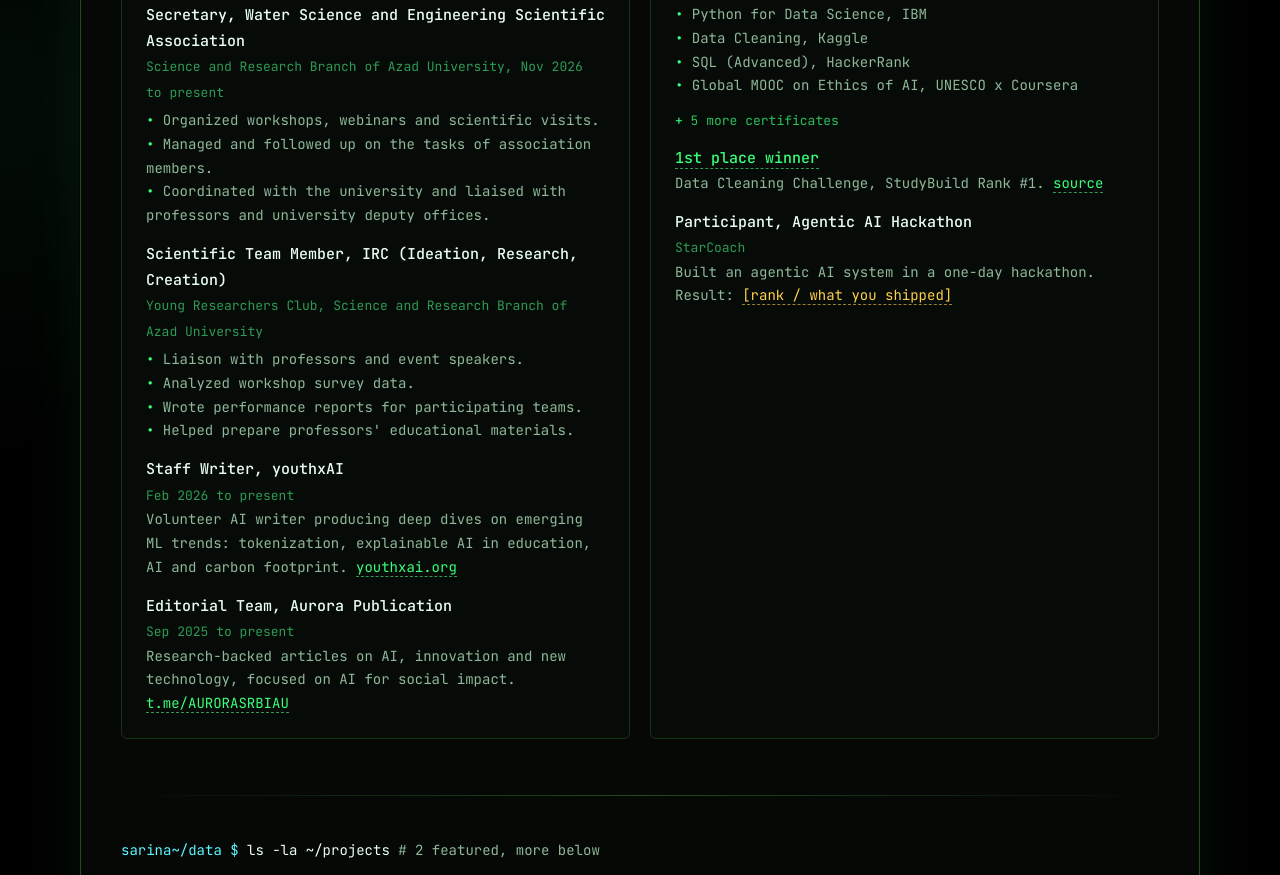
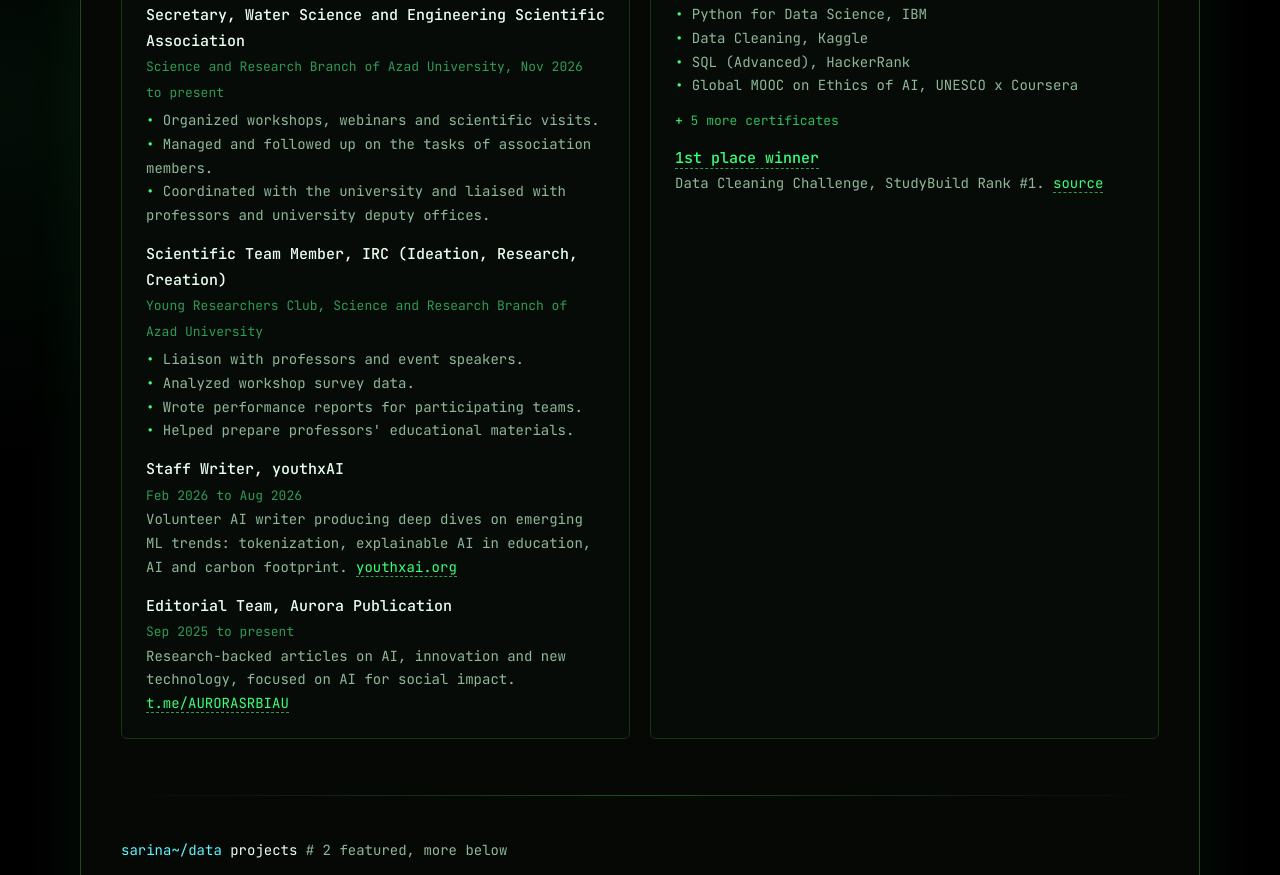
Before and after one commit to sarinanemati/sarinanemati.github.io, a plain HTML site: page index (2).html in a window 1280 px wide. Shown: the part 1625-2500 px from the top of the page. Drawn offline with Linux system fonts and the light colour scheme.

Commit message:
Update index (2).html

```diff
--- a/index (2).html
+++ b/index (2).html
@@ -10,7 +10,6 @@
 <meta property="og:url" content="https://sarinanemati.github.io/">
 <meta property="og:title" content="Sarina Nemati | Data Science Portfolio">
 <meta property="og:description" content="Computer Science student seeking a data science or ML internship. Projects in Python, ML and analytics.">
-<!-- TODO: put a 1200x630 image at images/og.png -->
 <meta property="og:image" content="https://sarinanemati.github.io/images/og.png">
 <meta name="twitter:card" content="summary_large_image">
 <meta name="twitter:title" content="Sarina Nemati | Data Science Portfolio">
@@ -324,7 +323,7 @@ html{scroll-behavior:auto}
 <li>Wrote performance reports for participating teams.</li>
 <li>Helped prepare professors' educational materials.</li>
 </ul></div>
-<div class="item"><b>Staff Writer, youthxAI</b><em>Feb 2026 to present</em>
+<div class="item"><b>Staff Writer, youthxAI</b><em> Feb 2026 to Aug 2026 </em>
 <p>Volunteer AI writer producing deep dives on emerging ML trends: tokenization, explainable AI in education, AI and carbon footprint. <a href="https://youthxai.org" target="_blank" rel="noopener">youthxai.org</a></p></div>
 <div class="item"><b>Editorial Team, Aurora Publication</b><em>Sep 2025 to present</em>
 <p>Research-backed articles on AI, innovation and new technology, focused on AI for social impact. <a href="https://t.me/AURORASRBIAU" target="_blank" rel="noopener">t.me/AURORASRBIAU</a></p></div>
@@ -348,15 +347,13 @@ html{scroll-behavior:auto}
 </details>
 <div class="item" style="margin-top:14px"><b><a href="https://lnkd.in/p/eKiJiJXC" target="_blank" rel="noopener">1st place winner</a></b>
 <p>Data Cleaning Challenge, StudyBuild Rank #1. <a href="https://github.com/sarinanemati/studybuild-challenge-" target="_blank" rel="noopener">source</a></p></div>
-<div class="item"><b>Participant, Agentic AI Hackathon</b><em>StarCoach</em>
-<p>Built an agentic AI system in a one-day hackathon. Result: <span class="ph">[rank / what you shipped]</span></p></div>
 </div>
 </div>
 </section>
 
 <!-- PROJECTS -->
 <section id="work">
-<div class="cmd"><span class="p">sarina~/data $</span> ls -la ~/projects <span class="c"># 2 featured, more below</span></div>
+<div class="cmd"><span class="p">sarina~/data</span> projects <span class="c"># 2 featured, more below</span></div>
 <div class="lbl">&gt; selected work</div>
 <h2>Things I built and shipped <small>// drwxr-xr-x</small></h2>
 <p style="margin-bottom:24px">Featured projects, plus more work below. <span class="hint2">The Streamlit apps run on free hosting and may need a few seconds to wake up.</span></p>
@@ -405,7 +402,6 @@ html{scroll-behavior:auto}
 </div>
 
 <div class="ls" role="list">
-<!-- TODO: add your XAI project here (SHAP / LIME). Replace the link, then remove class="ph" -->
 <div class="row" role="listitem"><span class="perm">-rw-r--r--</span><a class="ph" href="https://github.com/sarinanemati/REPLACE-XAI-REPO" target="_blank" rel="noopener">[xai-project/]</a><span class="perm">explainable ML (SHAP / LIME)</span></div>
 <div class="row" role="listitem"><span class="perm">-rw-r--r--</span><a href="https://github.com/sarinanemati/Logistics-QC-Operations-Performance-Analysis" target="_blank" rel="noopener">logistics-qc-analysis/</a><span class="perm">operations performance</span></div>
 <div class="row" role="listitem"><span class="perm">-rw-r--r--</span><a href="https://github.com/sarinanemati/wikipedia-research-agent" target="_blank" rel="noopener">wikipedia-research-agent/</a><span class="perm">AI agents</span></div>
@@ -418,7 +414,7 @@ html{scroll-behavior:auto}
 
 <!-- TEACHING -->
 <section id="teaching">
-<div class="cmd"><span class="p">sarina~/data $</span> ls ~/teaching</div>
+<div class="cmd"><span class="p">sarina~/data</span> teaching </div>
 <div class="lbl">&gt; teaching experience</div>
 <h2>Teaching <small>// free and beginner-friendly</small></h2>
 <p style="margin-bottom:24px">I enjoy explaining machine learning in plain language, and I do it in public.</p>
@@ -444,13 +440,12 @@ html{scroll-behavior:auto}
 
 <!-- RESEARCH -->
 <section id="research">
-<div class="cmd"><span class="p">sarina~/data $</span> cat research.md | less</div>
+<div class="cmd"><span class="p">sarina~/data</span> research </div>
 <div class="lbl">&gt; research &amp; writing</div>
 <h2>Papers and articles <small>// open in a new tab</small></h2>
 
 <div class="box" style="margin-top:20px">
 <h3>Journal publication</h3>
-<!-- TODO: link the paper PDF or the journal page instead of the Telegram channel if you can -->
 <a class="art" href="https://t.me/halghe_aut" target="_blank" rel="noopener">
 <b>Explainable AI: A Bridge Between Black Box and Trust</b>
 <small><em>Q3</em>Halgheh Journal, Computer Science Association of Amirkabir University</small>
@@ -476,7 +471,7 @@ html{scroll-behavior:auto}
 
 <!-- CONTACT -->
 <section id="contact">
-<div class="cmd"><span class="p">sarina~/data $</span> ./contact --hire</div>
+<div class="cmd"><span class="p">sarina~/data</span> contact </div>
 <div class="cta">
 <h2>Let's build something <span class="hl">together</span>.</h2>
 <p>Have a data problem, a research idea or an internship in mind? Send me a message and I'll reply soon.</p>
@@ -505,8 +500,7 @@ html{scroll-behavior:auto}
 
 <script>
 (function(){
-// PASTE YOUR CV PDF LINK BETWEEN THE QUOTES (a full URL, or 'cv.pdf' if the file sits next to index.html).
-// While it is empty, the Download CV buttons stay hidden.
+
 var CV_URL='';
 var cvs=document.querySelectorAll('.cv-link');
 for(var i=0;i<cvs.length;i++){if(CV_URL){cvs[i].href=CV_URL;cvs[i].target='_blank';cvs[i].rel='noopener'}else{cvs[i].style.display='none'}}
```
